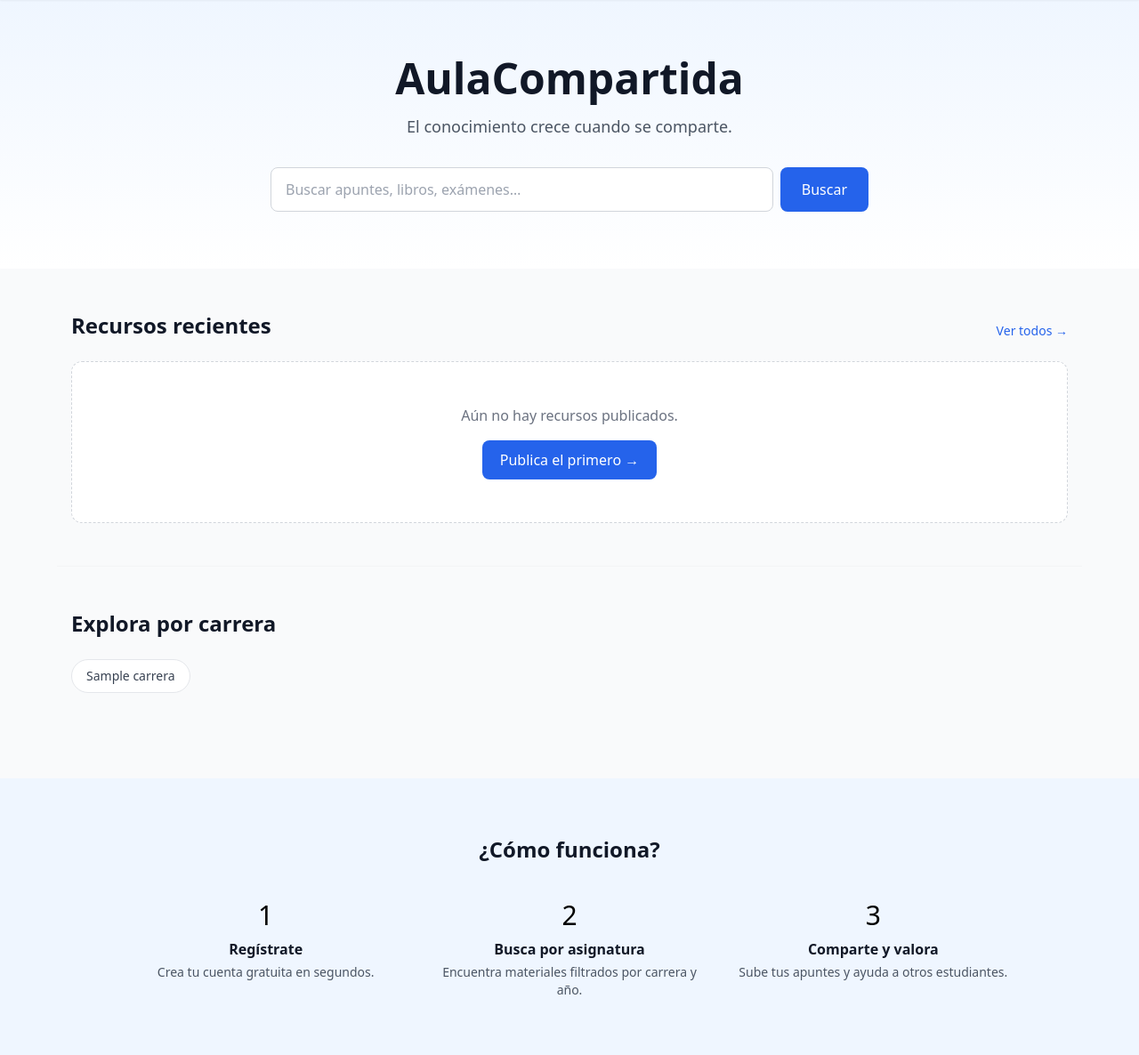
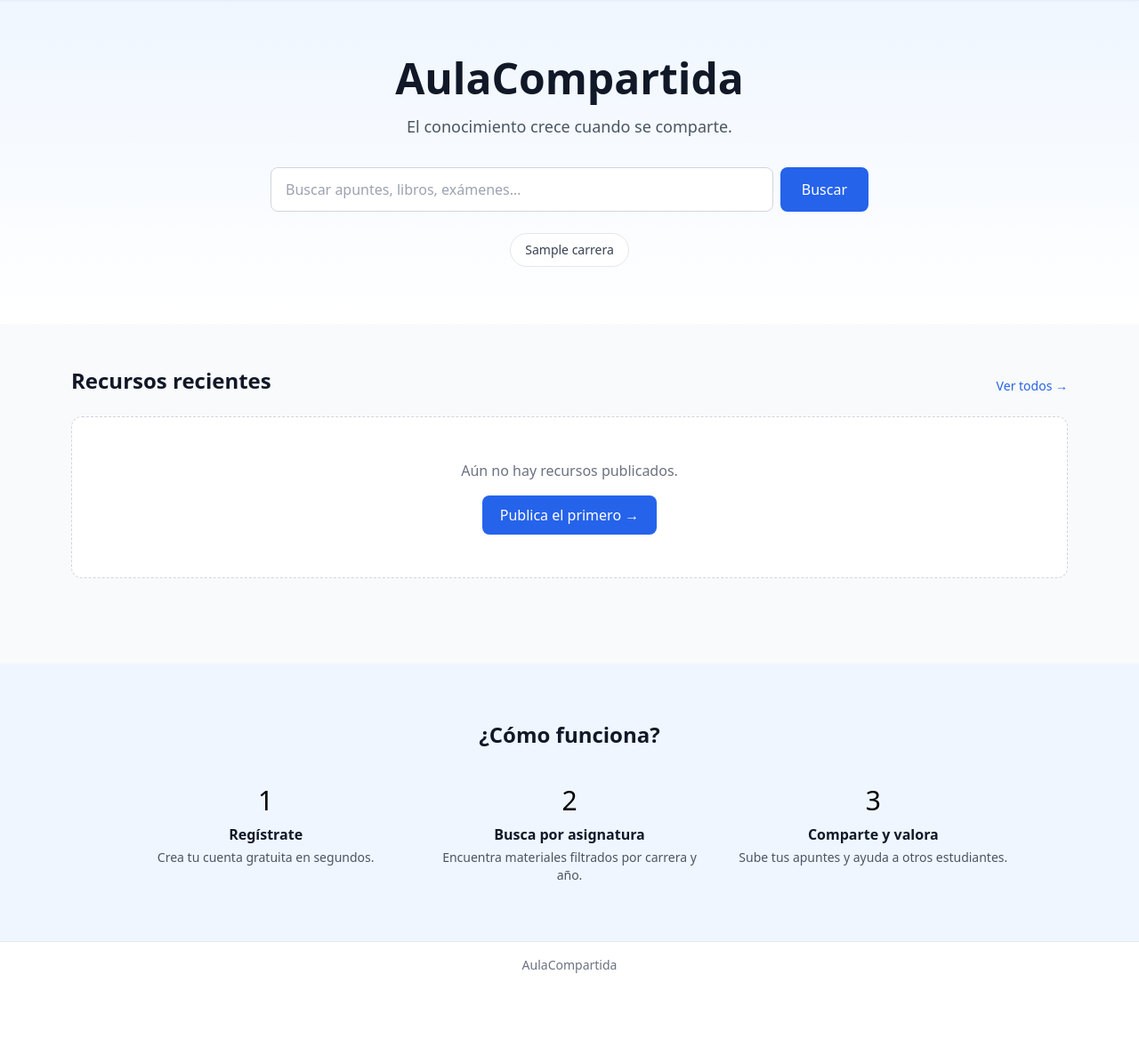
Before and after one commit to Kathelyn05/aula-compartida, a Django app: page / in a window 1280 px wide. Shown: the part 65-1251 px from the top of the page at 89% size. After the commit the page ends 1159 px from the top, so only its background shows below. Run offline with Django 5.2, Linux system fonts and the light colour scheme; tables that the repository leaves empty hold one stand-in row (values such as "Sample post"); some libraries are stand-ins or nearby versions.

Commit message:
feat: detalles del home

```diff
--- a/templates/home.html
+++ b/templates/home.html
@@ -17,6 +17,17 @@
         Buscar
       </button>
     </form>
+
+    {% if carreras %}
+      <div class="mt-6 flex flex-wrap justify-center gap-2">
+        {% for carrera in carreras %}
+          <a href="{% url 'academic:carrera_detail' carrera.pk %}"
+             class="px-4 py-2 rounded-full bg-white border border-gray-200 text-sm text-gray-700 hover:border-blue-400 hover:text-blue-700 hover:bg-blue-50 transition cursor-pointer">
+            {{ carrera.nombre }}
+          </a>
+        {% endfor %}
+      </div>
+    {% endif %}
   </div>
 </section>
 
@@ -43,20 +54,6 @@
   {% endif %}
 </section>
 
-<!-- CARRERAS -->
-{% if carreras %}
-<section class="max-w-6xl mx-auto px-4 py-12 border-t border-gray-100">
-  <h2 class="text-2xl font-bold text-gray-900 mb-6">Explora por carrera</h2>
-  <div class="flex flex-wrap gap-3">
-    {% for carrera in carreras %}
-      <a href="{% url 'academic:carrera_detail' carrera.pk %}" class="px-4 py-2 rounded-full bg-white border border-gray-200 text-sm text-gray-700 hover:border-blue-400 hover:text-blue-700 hover:bg-blue-50 transition cursor-pointer">
-        {{ carrera.nombre }}
-      </a>
-    {% endfor %}
-  </div>
-</section>
-{% endif %}
-
 <!-- CÓMO FUNCIONA -->
 <section class="bg-blue-50 py-16 mt-12">
   <div class="max-w-5xl mx-auto px-4 text-center">
```
